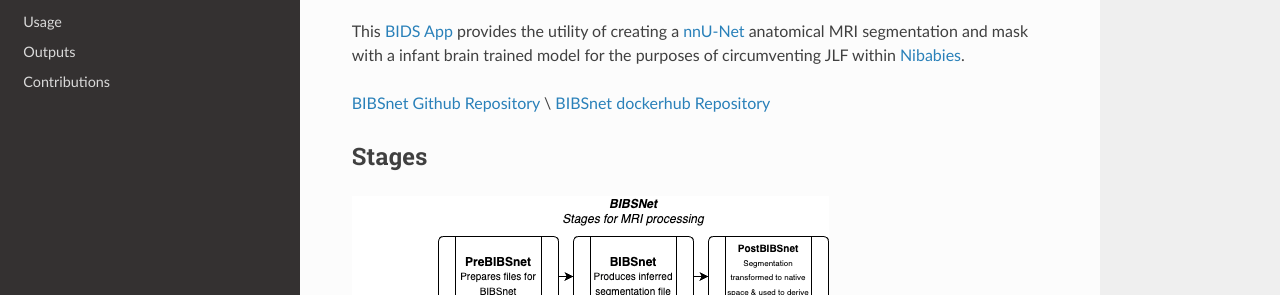
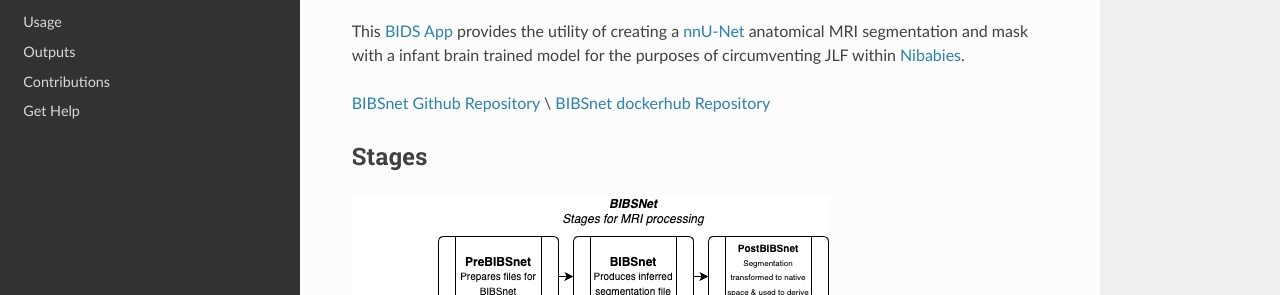
Before and after one commit to DCAN-Labs/BIBSnet, an MkDocs documentation site: the page built from docs/index.md, in a window 1280 px wide. Shown: the part 188-483 px from the top of the page. Built offline with MkDocs 1.6.1, drawn with Linux system fonts in a browser that asks for light colours; nearby versions of some CDN libraries.

Commit message:
Update mkdocs.yml
added help section

```diff
--- a/mkdocs.yml
+++ b/mkdocs.yml
@@ -9,3 +9,4 @@ nav:
   - Usage: usage.md
   - Outputs: outputs.md
   - Contributions: contributions.md
+  - Get Help: help.md
```
